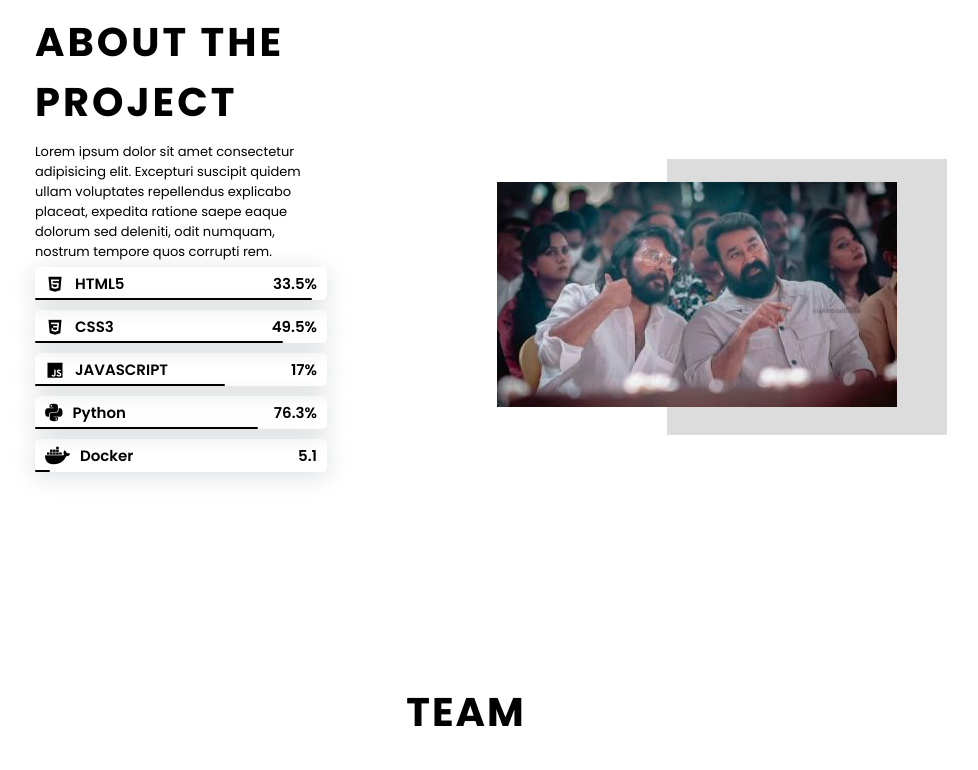
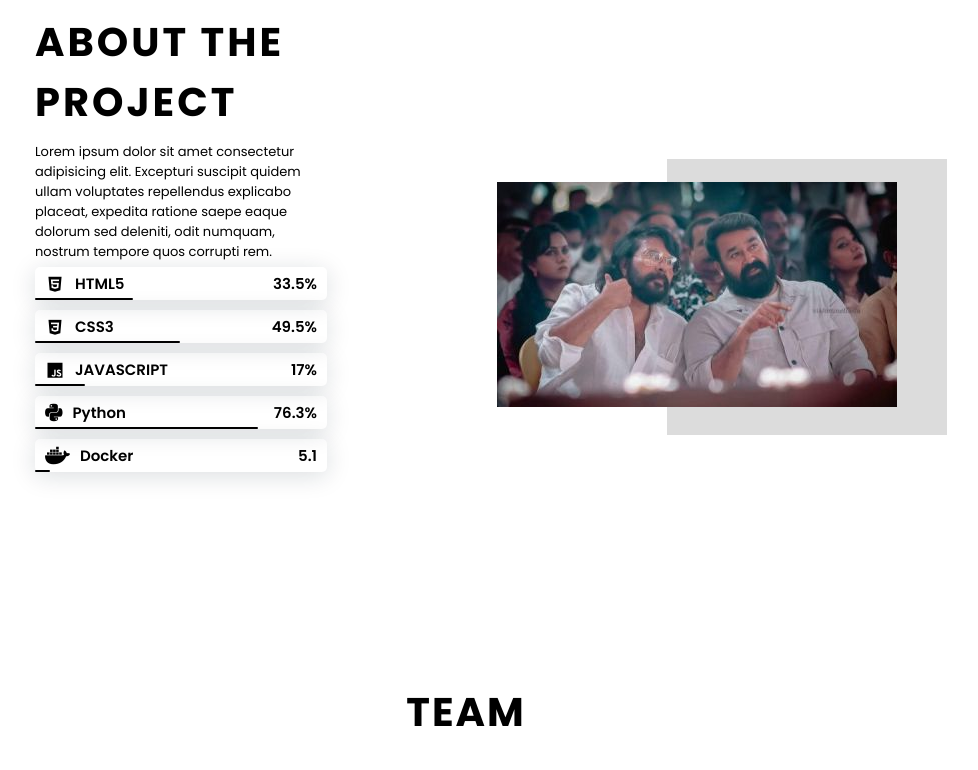
Before and after one commit to dpjr47/bfh-frontend, a plain HTML site: page index.html in a window 1280 px wide. Shown: the part 888-1658 px from the top of the page, without its empty margins (174-1152 px from the left). Drawn offline with nearby package versions, Linux system fonts and the light colour scheme; grey boxes are pictures that could not be loaded.

Commit message:
Update style.css

```diff
--- a/style.css
+++ b/style.css
@@ -354,13 +354,13 @@ html {
 	z-index: -10;
   }
   .skills__html{
-	width: 95%;
+	width: 33.5%;
   }
   .skills__css{
-	width: 85%;
+	width: 49.5%;
   }
   .skills__js{
-	width: 65%;
+	width: 17%;
   }
   .skills__py{
 	width: 76.3%;
```
